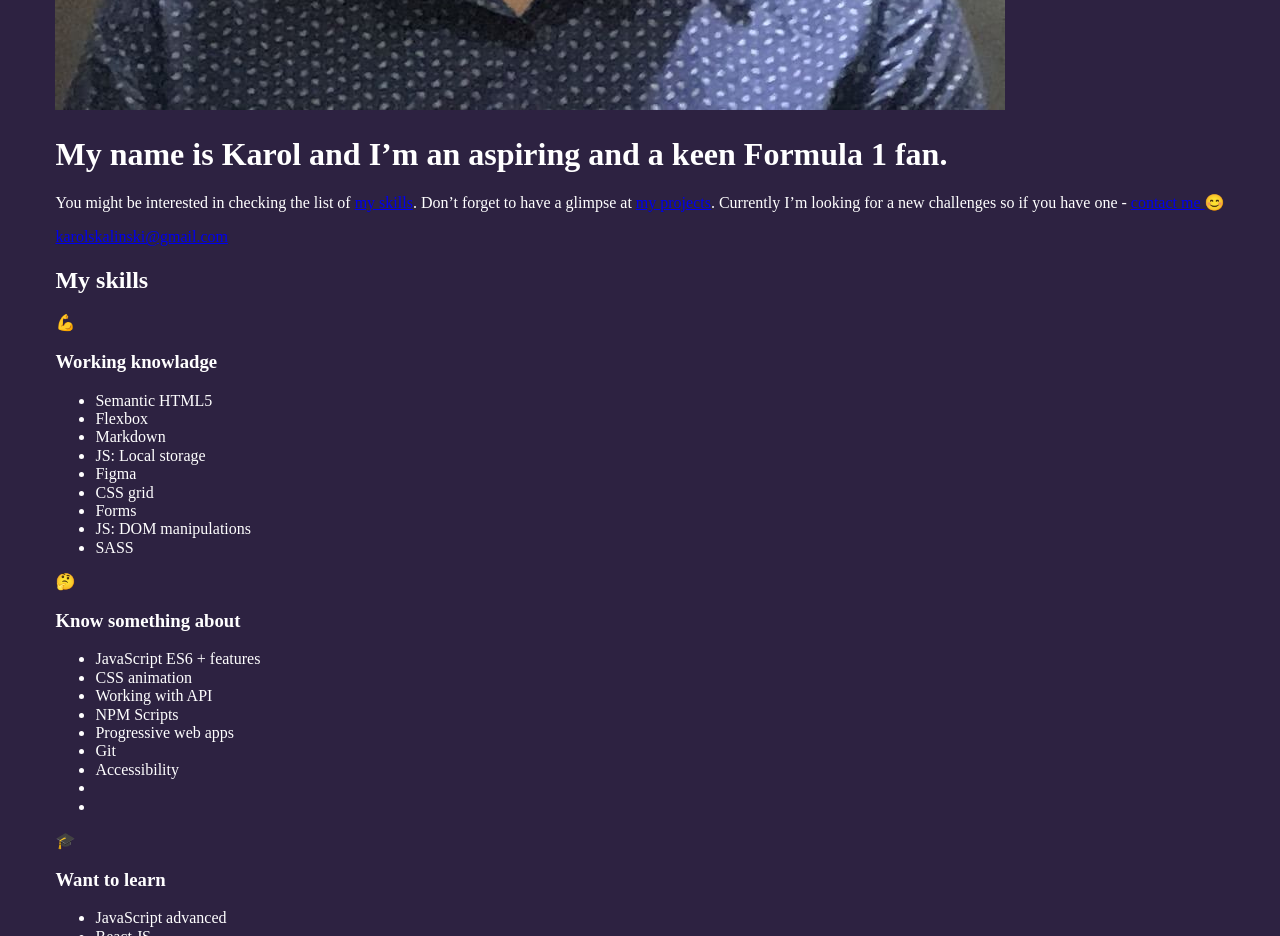
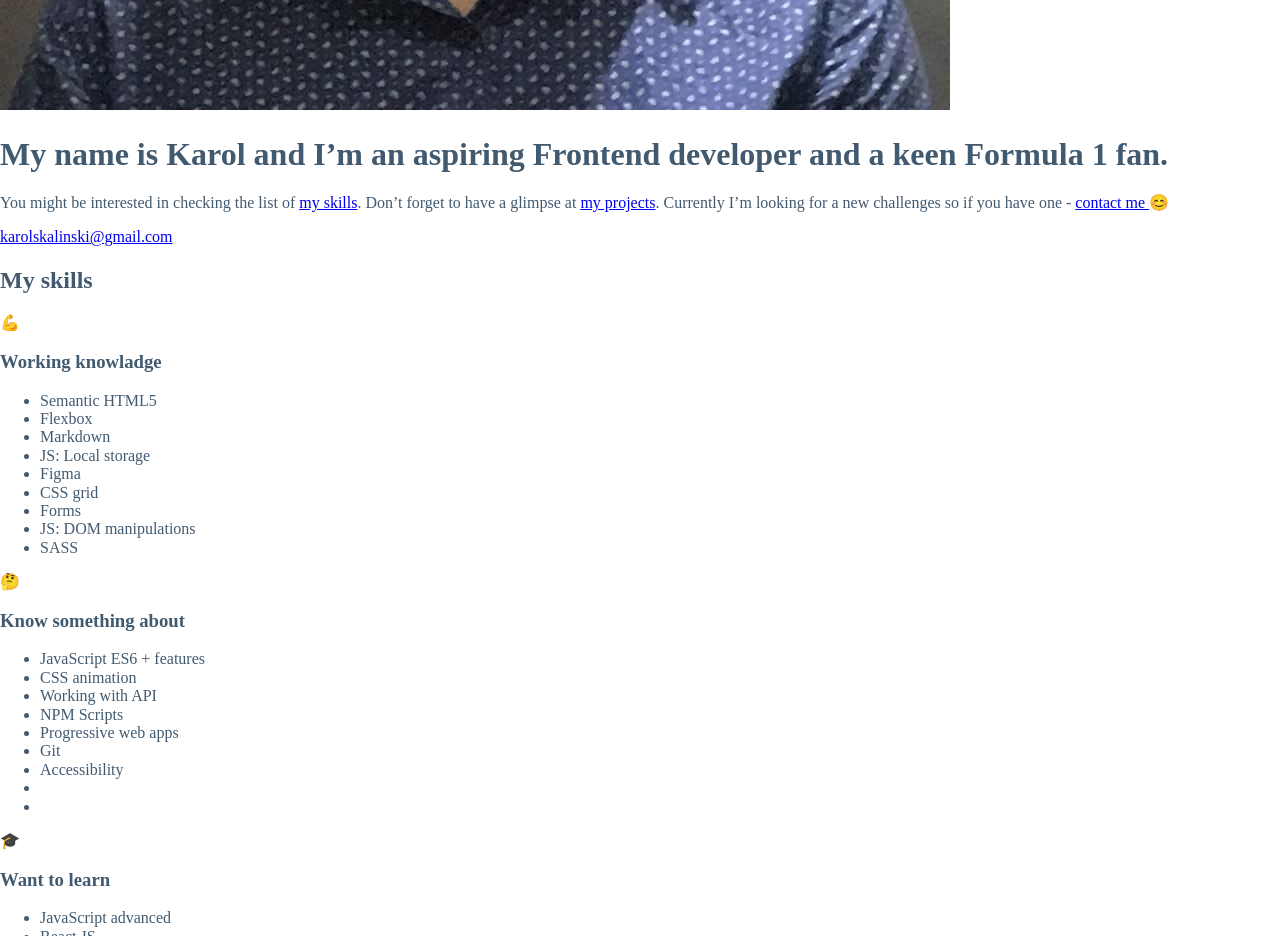
Before and after one commit to skalutki/portfolio, a website built with webpack: page src/pages/index.html in a window 1280 px wide. Shown: the part 840-1776 px from the top of the page. Built offline with nearby package versions, Linux system fonts and the light colour scheme.

Commit message:
add variables-colors to scss

```diff
--- a/src/pages/index.html
+++ b/src/pages/index.html
@@ -160,7 +160,7 @@
         />
         <h1 class="about-me__title">
           My name is Karol and I’m an aspiring
-          <span class="color" Frontend developer></span> and a keen Formula 1
+          <span class="color">Frontend developer</span> and a keen Formula 1
           fan.
         </h1>
         <p class="about-me__description">
--- a/src/scss/_variables.scss
+++ b/src/scss/_variables.scss
@@ -1 +1,16 @@
-$wtf: #2D2241;
+$white: #fff;
+$blueLightest: #f6f9fd;
+$BlueLight: #dbeaf7;
+$blue: #1070ca;
+$green: #06c847;
+$black: #000;
+$projectLink: #14b5d0;
+$projectGreyDescription: #a3a3a3;
+$projectSwitch: #464a4d;
+$projectText: #808082;
+$projectBackground: #212528;
+$projectTitleBackground: #212528;
+$mailBackground: #4da8ff;
+$textMuted: #66788a;
+$text: #425a70;
+$textDark: #234361;
--- a/src/scss/main.scss
+++ b/src/scss/main.scss
@@ -4,10 +4,7 @@
 @import "modules/hello.scss";
 
 body {
-  background: $wtf;
-  color: #fff;
-  display: flex;
-  align-items: center;
-  justify-content: center;
+  background: $white;
+  color: $text;
   min-height: 100vh;
 }
```
